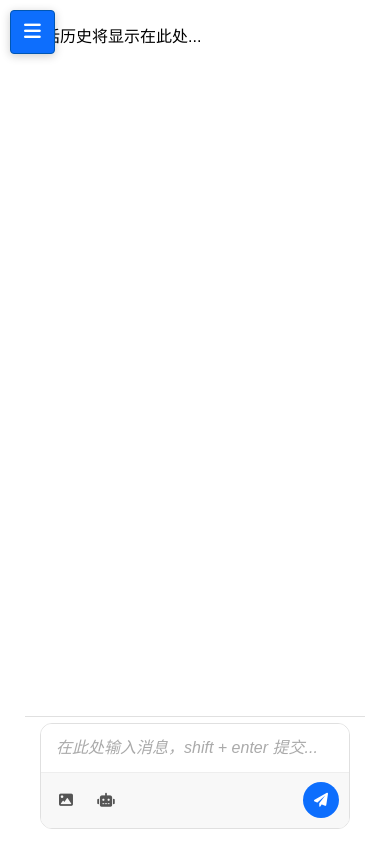
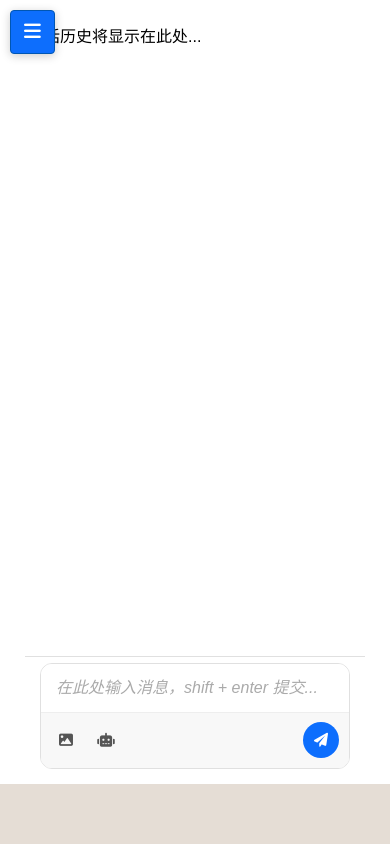
Before and after one commit to jswysnemc/let-chat, a plain HTML site: page index.html in a window 390 px wide. Drawn offline with Linux system fonts and the light colour scheme.

Commit message:
调整主容器和移动端样式，优化高度设置为100%以适应不同屏幕，提升用户体验。

```diff
--- a/css/main.css
+++ b/css/main.css
@@ -19,7 +19,7 @@ body {
 .app-container {
     display: flex; /* 改用flex布局而不是grid */
     width: 100%;
-    height: 100vh;
+    height: 100%;
     margin: 0;
     padding: 0;
     overflow: hidden;
@@ -51,7 +51,7 @@ body {
 
 /* 主内容区域 */
 #main-content {
-    height: 100vh;
+    height: 100%;
     display: flex;
     flex-direction: column;
     position: relative;
--- a/css/mobile-fixes.css
+++ b/css/mobile-fixes.css
@@ -137,7 +137,7 @@
         margin-left: 0;
         width: 100%;
         position: relative;
-        height: 100vh;
+        height: calc(100vh - 60px);
         overflow: hidden;
         box-sizing: border-box;
     }
```
